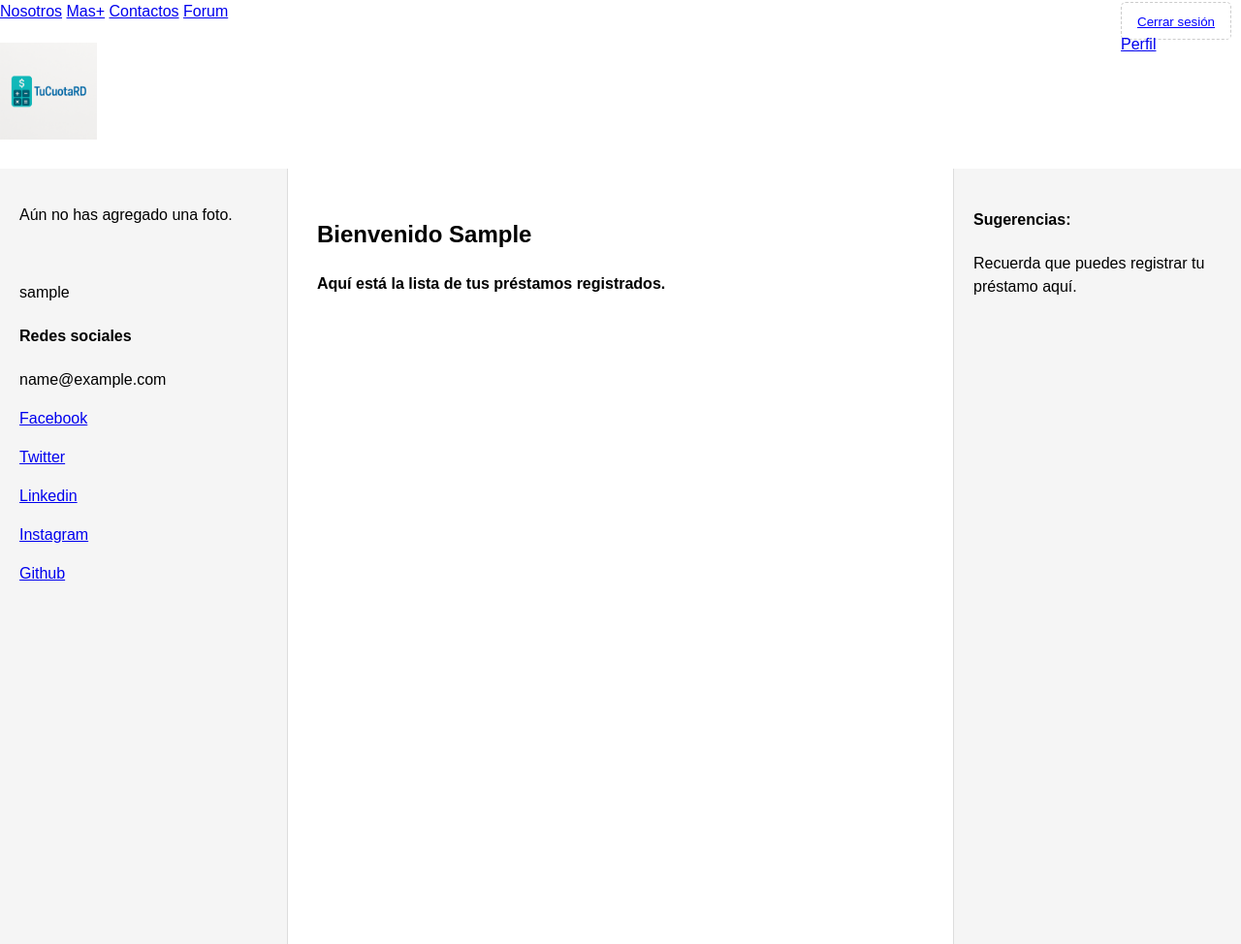
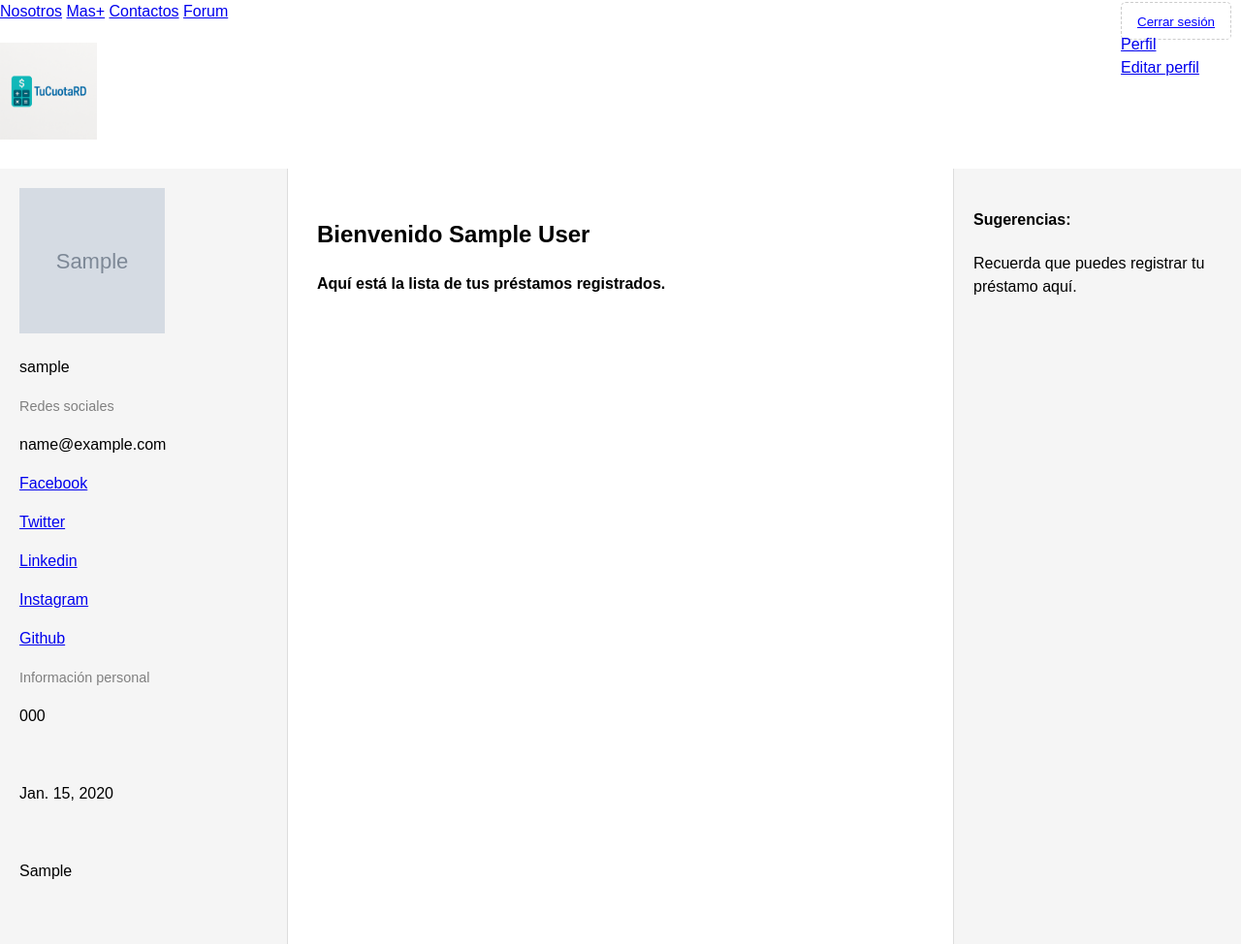
Before and after one commit to javierd23/Loan_app, a Django app: a page that uses home/templates/base.html in a window 1280 px wide. Shown: the whole page at 97% size. Run offline with Django 5.2, Linux system fonts and the light colour scheme; a user stored in the database is signed in; tables that the repository leaves empty hold one stand-in row (values such as "Sample post"); grey boxes marked "Sample" are stand-in pictures.

Commit message:
I finished with the profile and the setting, next I will start working with the loan registration and the logic...

```diff
--- a/accounts/templates/accounts/user_profile.html
+++ b/accounts/templates/accounts/user_profile.html
@@ -6,17 +6,17 @@
 <div class="container">
   <div class="sidebar-left">
     {# I need to add the link for setting for the pic #}
-    {% if profile.phote %}
-    <img src="{{ profile.photo.url }}" alt="profile picture" width="150" height="150">
+    {% if profile.photo %}
+    <img src="{{ profile.photo.url }}" alt="Profile picture" class="w-24 h-24 object-cover rounded-full shadow-lg" width="150" height="150">
     {% else %}
     <p>Aún no has agregado una foto.</p>
     {% endif %}
     <br>
-    <p>{{ user.username }}</p>
+    <p>{{ user_obj.username }}</p>
 
     <div>
-      <h4>Redes sociales</h4>
-        <p>{{ user.email }}</p>
+      <small style="color: gray; font-size: 90%;">Redes sociales</small>
+        <p>{{ user_obj.email }}</p>
 
         {% if profile.facebook %}
           <p><a href="{{ profile.facebook }}" target="_blank">Facebook</a></p>
@@ -48,11 +48,16 @@
         <p>No Github.</p>
         {% endif %}
 
-
+      <small style="color: gray; font-size: 90%;">Información personal</small>
+        <p>{{ profile.phone_number }}</p>
+        <br>
+        <p>{{ profile.birth_date }}</p>
+        <br>
+        <p>{{ profile.location }}</p>
     </div>
   </div>
   <div class="main-content">
-    <h2>Bienvenido {{ user.first_name }}</h2>
+    <h2>Bienvenido {{ user.first_name }} {{ user.last_name }}</h2>
     <h4>Aquí está la lista de tus préstamos registrados.</h4>
   </div>
 
@@ -68,13 +73,4 @@
 
 
 
-
-
-
-
-
-
-
-
-
 {% endblock %}
--- a/accounts/urls.py
+++ b/accounts/urls.py
@@ -2,7 +2,7 @@ from django.urls import path
 from django.contrib.auth import views as auth_views
 
 from . import views
-from .views import ProfileView, ProfileCreateView
+from .views import ProfileView, ProfileUpdateOrCreateView
 
 app_name = "accounts"
 urlpatterns = [
@@ -32,6 +32,6 @@ urlpatterns = [
 
     #profile links
     path("profile/<str:username>/", views.ProfileView.as_view(), name="profile"),
-    path("profile/<str:username>/settings/", views.ProfileCreateView.as_view(), name="settings"),
+    path("settings/", views.ProfileUpdateOrCreateView.as_view(), name="settings"),
 
 ]
--- a/accounts/views.py
+++ b/accounts/views.py
@@ -1,5 +1,5 @@
 from django.contrib.auth.mixins import LoginRequiredMixin
-from django.views.generic import CreateView
+from django.views.generic import CreateView, UpdateView
 from django.contrib.auth import login
 from rest_framework.reverse import reverse_lazy
 
@@ -38,29 +38,51 @@ class ProfileView(LoginRequiredMixin, View):
     template_name = "accounts/user_profile.html"
 
     def get(self, request, username):
-        user = get_object_or_404(User, username=username)
+        user_obj = get_object_or_404(User, username=username)
 
         try:
-            profile = UserProfile.objects.get(user=user)
-            context = {"user": user, "profile": profile}
+            profile = UserProfile.objects.get(user=user_obj)
+            context = {"user_obj": user_obj, "profile": profile}
             return render(request, self.template_name, context)
 
         except UserProfile.DoesNotExist:
             return redirect(reverse('accounts:settings', args=[username]))
 
 
-class ProfileCreateView(LoginRequiredMixin, CreateView):
-    model = UserProfile
+class ProfileUpdateOrCreateView(LoginRequiredMixin, View):
+    """
+        A view that handles creating a new UserProfile or updating an existing one.
+        This view is more flexible than using separate CreateView and UpdateView.
+    """
+
     template_name = "accounts/user_settings.html"
-    form_class = ProfileCreate
-    success_url = "accounts:profile"
 
-    def form_valid(self, form):
-        #adding the user to the profile
-        profile = form.save(commit=False)
-        profile.user = self.request.user
-        profile.save()
-        return super().form_valid(form)
 
-    def get_success_url(self):
-        return reverse_lazy('accounts:settings', args=[self.request.user.username])
+    def get(self, request, *args, **kwargs):
+
+        try:
+            profile = request.user.profiles
+            form = ProfileCreate(instance=profile)
+
+        except UserProfile.DoesNotExist:
+            form = ProfileCreate()
+
+        context = {'form': form}
+        return render(request, self.template_name, context)
+
+    def post(self, request, *args, **kwargs):
+        try:
+            profile = request.user.profiles
+            form = ProfileCreate(request.POST, request.FILES, instance=profile)
+        except UserProfile.DoesNotExist:
+            form = ProfileCreate(request.POST, request.FILES)
+
+
+        if form.is_valid():
+            form = form.save(commit=False)
+            form.user = request.user
+            form.save()
+            return redirect(reverse_lazy('accounts:profile', args=[request.user.username]))
+
+        context = {'form': form}
+        return render(request, self.template_name, context)
--- a/home/templates/base.html
+++ b/home/templates/base.html
@@ -79,6 +79,8 @@
         <br>
         {# on here add the profile and the setting so far #}
         <a href="{% url 'accounts:profile' request.user.username %}">Perfil</a>
+      <br>
+      <a href="{% url 'accounts:settings' %}">Editar perfil</a>
       </div>
     {% else %}
     <div style="position: absolute; top: 10px; right: 10px;">
```
Also changed, not shown: accounts/templates/accounts/user_settings.html (+16 -6 lines).
